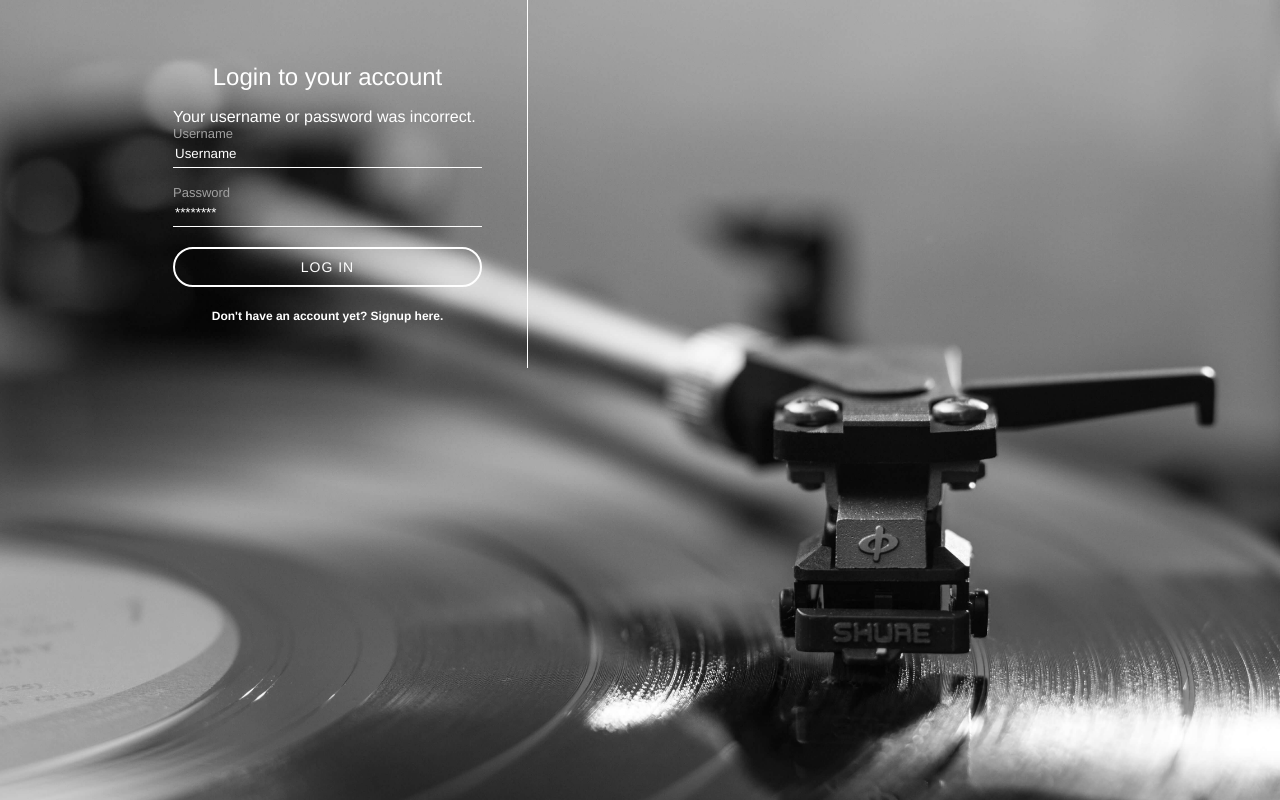
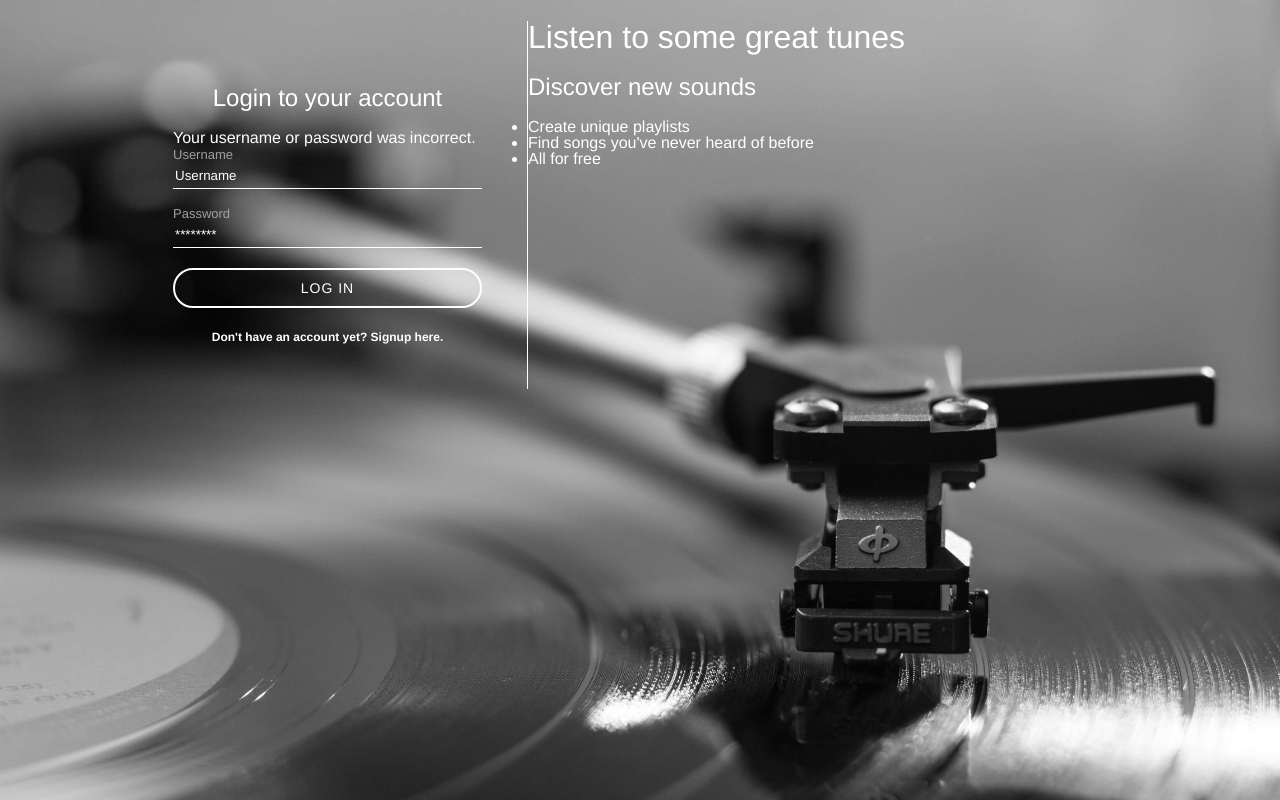
Before and after one commit to alexpich/SoundTunes, a PHP site: page /register.php in a window 1280 px wide. Run offline with PHP 8.4, Linux system fonts and the light colour scheme; data that the repository does not hold is empty.

Commit message:
Add content to the right side

```diff
--- a/register.php
+++ b/register.php
@@ -126,6 +126,16 @@
                     </div>
                 </form>
             </div>
+
+            <div id="loginText">
+                <h1>Listen to some great tunes</h1>
+                <h2>Discover new sounds</h2>
+                <ul>
+                    <li>Create unique playlists</li>
+                    <li>Find songs you've never heard of before</li>
+                    <li>All for free</li>
+                </ul>
+            </div>
         </div>
     </div>
 </body>
```
